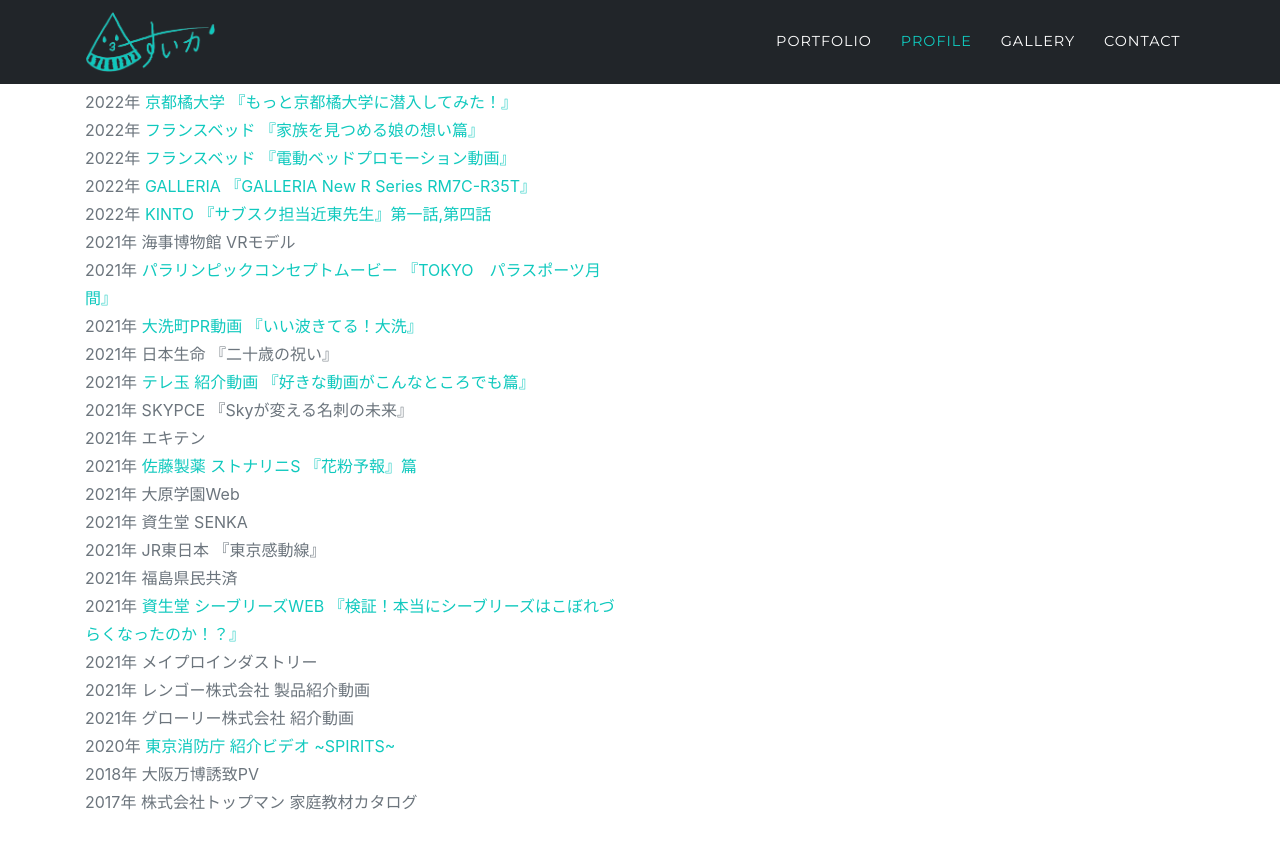
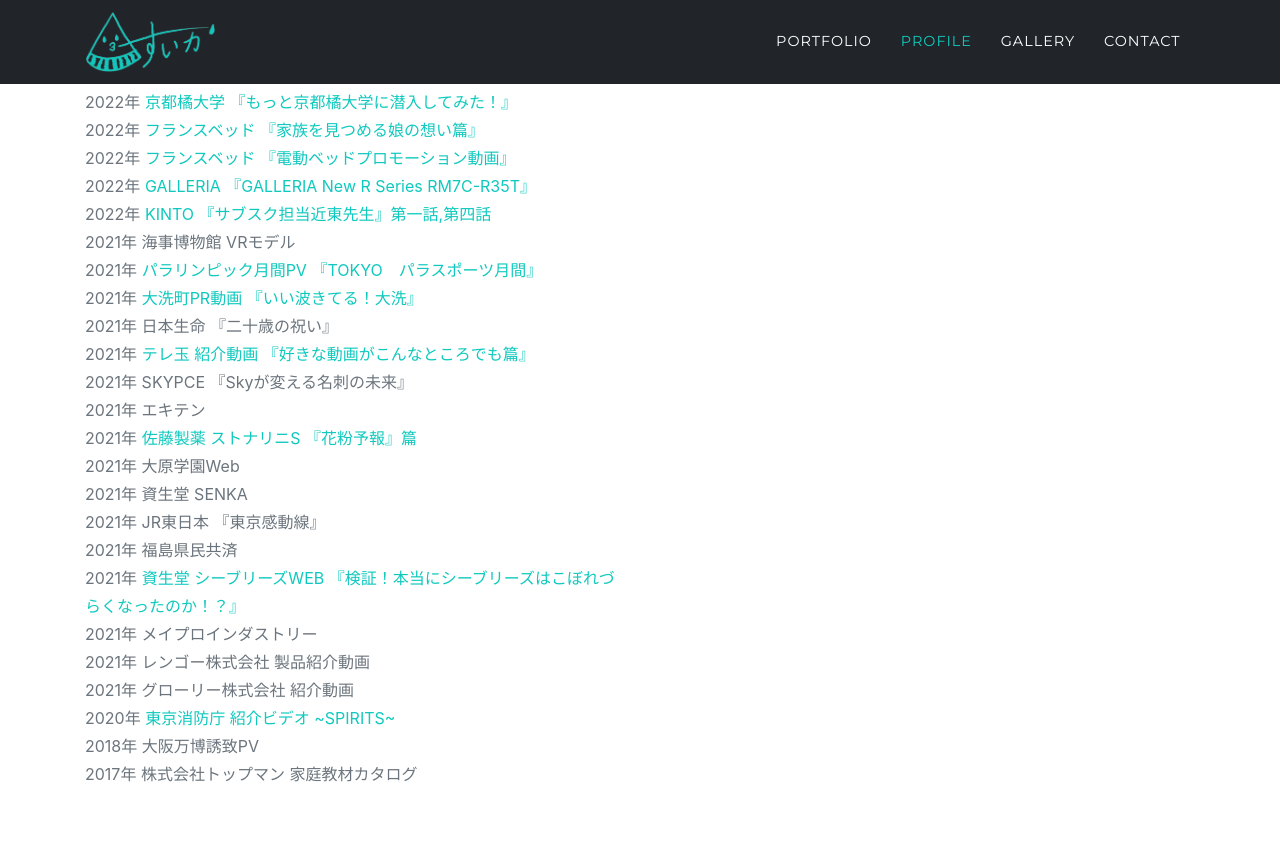
Before and after one commit to Suika0430/Suika0430.github.io, a Jekyll site: the page built from index.md, in a window 1280 px wide and 900 px high, scrolled down 3215 px. Shown: the top 849 px of the window. Built offline with Jekyll 4.4.1, drawn with Linux system fonts in a browser that asks for light colours; some web fonts are replaced.

Commit message:
Update cm.yaml

```diff
--- a/_data/cm.yaml
+++ b/_data/cm.yaml
@@ -31,7 +31,7 @@
 - title: 海事博物館 VRモデル
   year: 2021
   url:
-- title: パラリンピックコンセプトムービー 『TOKYO　パラスポーツ月間』
+- title: パラリンピック月間PV 『TOKYO　パラスポーツ月間』
   year: 2021
   url: https://www.youtube.com/watch?v=amQ_PY_4rok
 - title: 大洗町PR動画 『いい波きてる！大洗』
```
